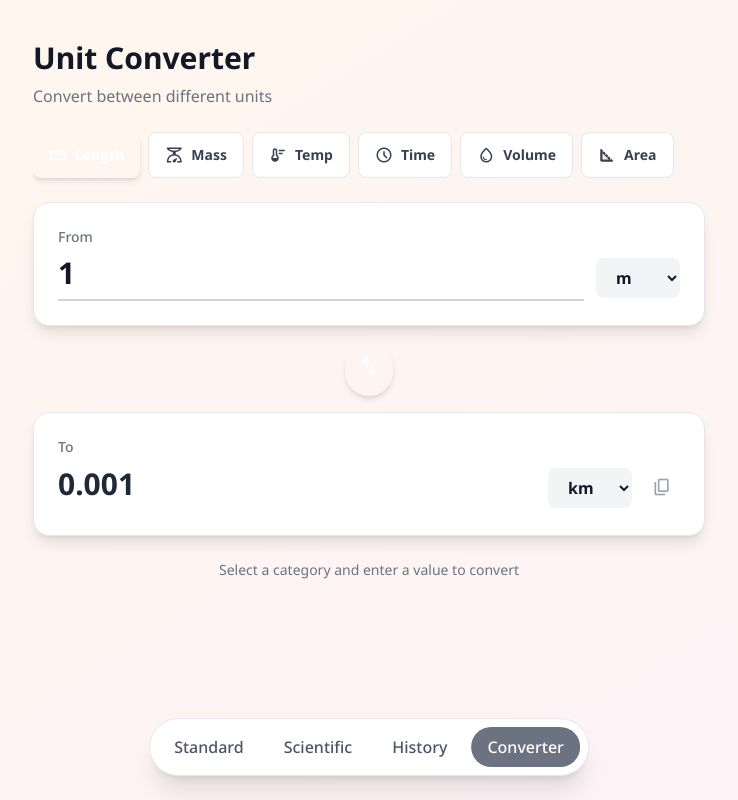
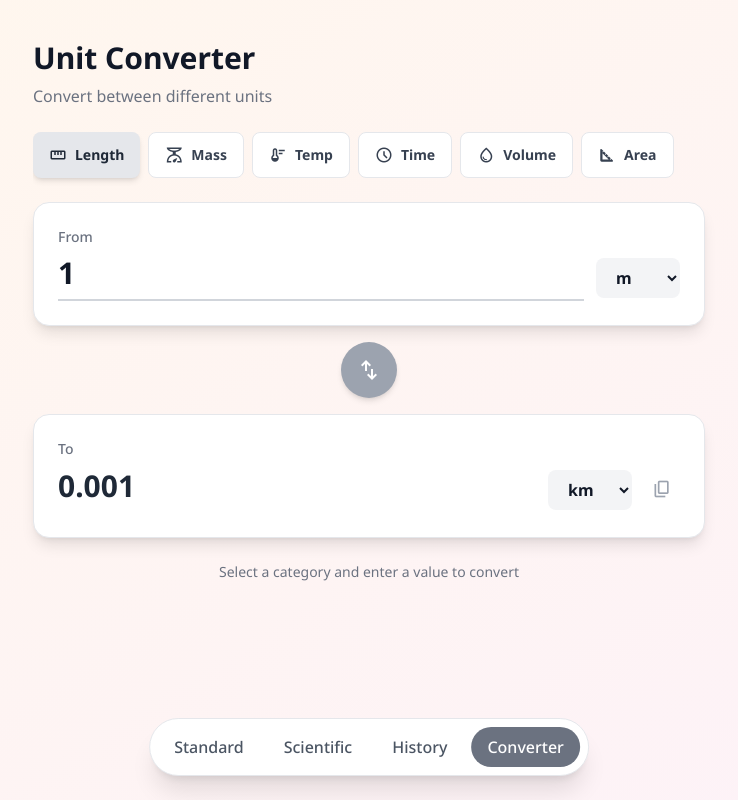
Before and after one commit to yeneua/calculator, a React (Vite) app: page / in a window 1280 px wide. Both pictures are taken after a click on the button "Converter". Shown: the whole page, without its empty margins (271-1009 px from the left). Built offline with nearby package versions, Linux system fonts and the light colour scheme.

Commit message:
style: change converter colors and button shape

```diff
--- a/src/components/converter/CategoryTabs/CategoryTabs.tsx
+++ b/src/components/converter/CategoryTabs/CategoryTabs.tsx
@@ -83,7 +83,7 @@ export const CategoryTabs: React.FC<CategoryTabsProps> = ({
                                 transition-all
                                 whitespace-nowrap
                                 ${isActive
-                                    ? 'bg-primary-500 text-white shadow-md'
+                                    ? 'bg-gray-200 shadow-md'
                                     : 'bg-white dark:bg-gray-800 text-gray-700 dark:text-gray-300 border border-gray-200 dark:border-gray-700'
                                 }
                                 hover:shadow-lg
--- a/src/components/converter/ConversionCard/ConversionCard.tsx
+++ b/src/components/converter/ConversionCard/ConversionCard.tsx
@@ -203,11 +203,15 @@ export const ConversionCard: React.FC<ConversionCardProps> = ({
                 <button
                     onClick={handleSwap}
                     className="
-                        p-3
+                        w-14
+                        h-14
+                        flex
+                        items-center
+                        justify-center
                         rounded-full
-                        bg-primary-500
+                        bg-gray-400
                         text-white
-                        hover:bg-primary-600
+                        hover:bg-gray-500
                         active:scale-95
                         transition-all
                         shadow-md
```
